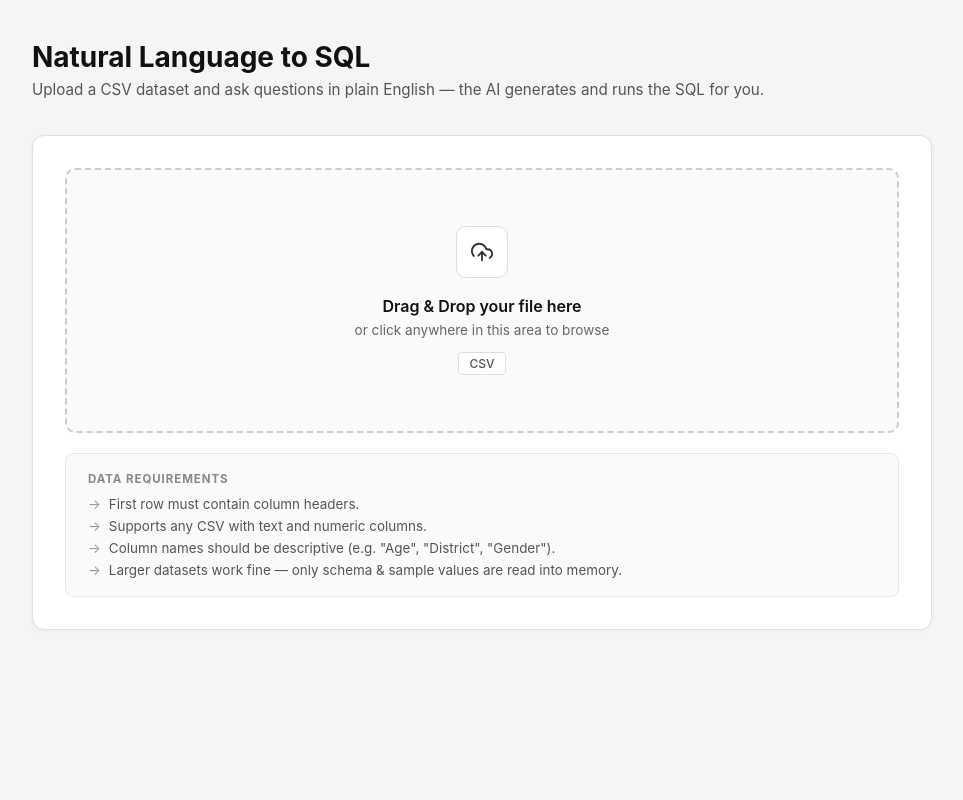
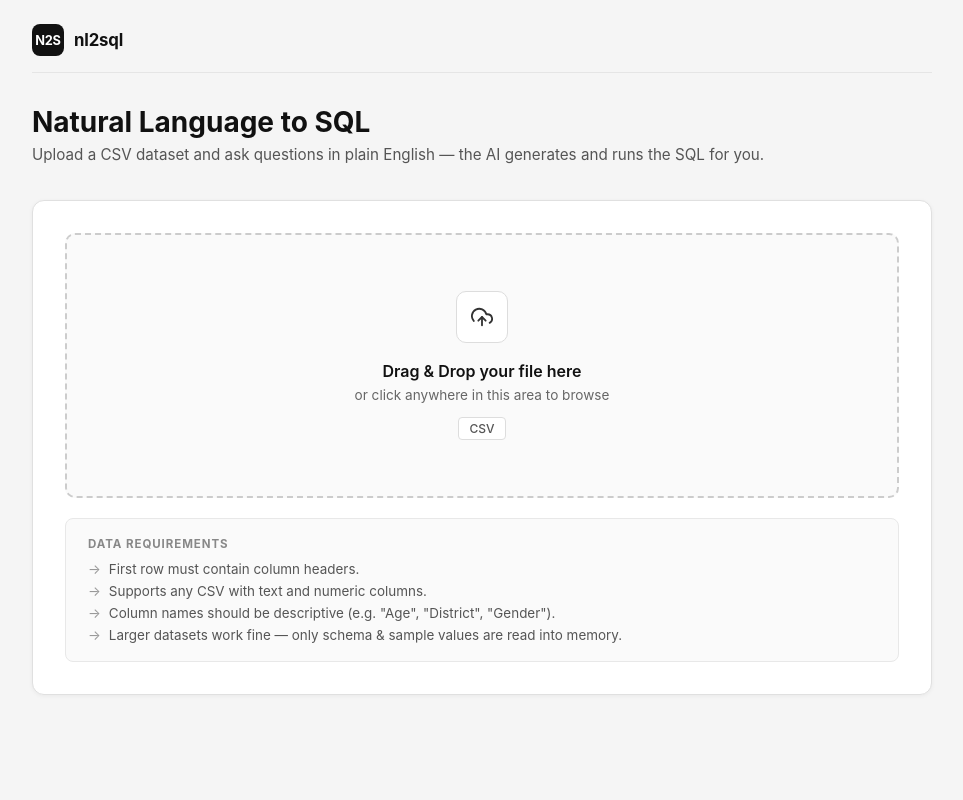
Before and after one commit to fuad556805/cse-366-project, a Flask app: page / in a window 1280 px wide. Shown: the whole page, without its empty margins (158-1121 px from the left). Run offline with Flask 3, Linux system fonts and the light colour scheme.

Commit message:
Add a navigation bar with a logo and improve page layout
Adds a new navbar component to the `index.html` template, including a logo mark and text. Also adjusts overall page padding for a cleaner aesthetic.

Replit-Commit-Author: Agent
Replit-Commit-Session-Id: 7096b83c-6f15-490b-a2ba-dfb439912e45
Replit-Commit-Checkpoint-Type: full_checkpoint
Replit-Commit-Event-Id: 8fca2503-6695-4cb4-9140-b1996a4c52f2
Replit-Commit-Screenshot-Url: https://storage.googleapis.com/screenshot-production-us-central1/0b090bdd-bac8-4934-990d-a2a76e773803/7096b83c-6f15-490b-a2ba-dfb439912e45/JhPySXJ
Replit-Helium-Checkpoint-Created: true

```diff
--- a/templates/index.html
+++ b/templates/index.html
@@ -12,12 +12,42 @@
       background: #f5f5f5;
       color: #1a1a1a;
       min-height: 100vh;
-      padding: 40px 20px 80px;
+      padding: 24px 20px 80px;
     }
 
     .container {
       max-width: 900px;
       margin: 0 auto;
+    }
+
+    /* ── Navbar ── */
+    .navbar {
+      display: flex;
+      align-items: center;
+      gap: 10px;
+      max-width: 900px;
+      margin: 0 auto 32px;
+      padding-bottom: 16px;
+      border-bottom: 1px solid #e5e5e5;
+    }
+    .navbar .logo-mark {
+      display: inline-flex;
+      align-items: center;
+      justify-content: center;
+      width: 32px; height: 32px;
+      border-radius: 8px;
+      background: #111;
+      color: #fff;
+      font-size: 0.8rem;
+      font-weight: 700;
+      letter-spacing: -0.02em;
+      flex-shrink: 0;
+    }
+    .navbar .logo-text {
+      font-size: 1.05rem;
+      font-weight: 700;
+      color: #111;
+      letter-spacing: -0.01em;
     }
 
     /* ── Header ── */
@@ -232,6 +262,13 @@
   </style>
 </head>
 <body>
+
+<!-- Navbar -->
+<div class="navbar">
+  <span class="logo-mark">N2S</span>
+  <span class="logo-text">nl2sql</span>
+</div>
+
 <div class="container">
 
   <!-- Header -->
```
